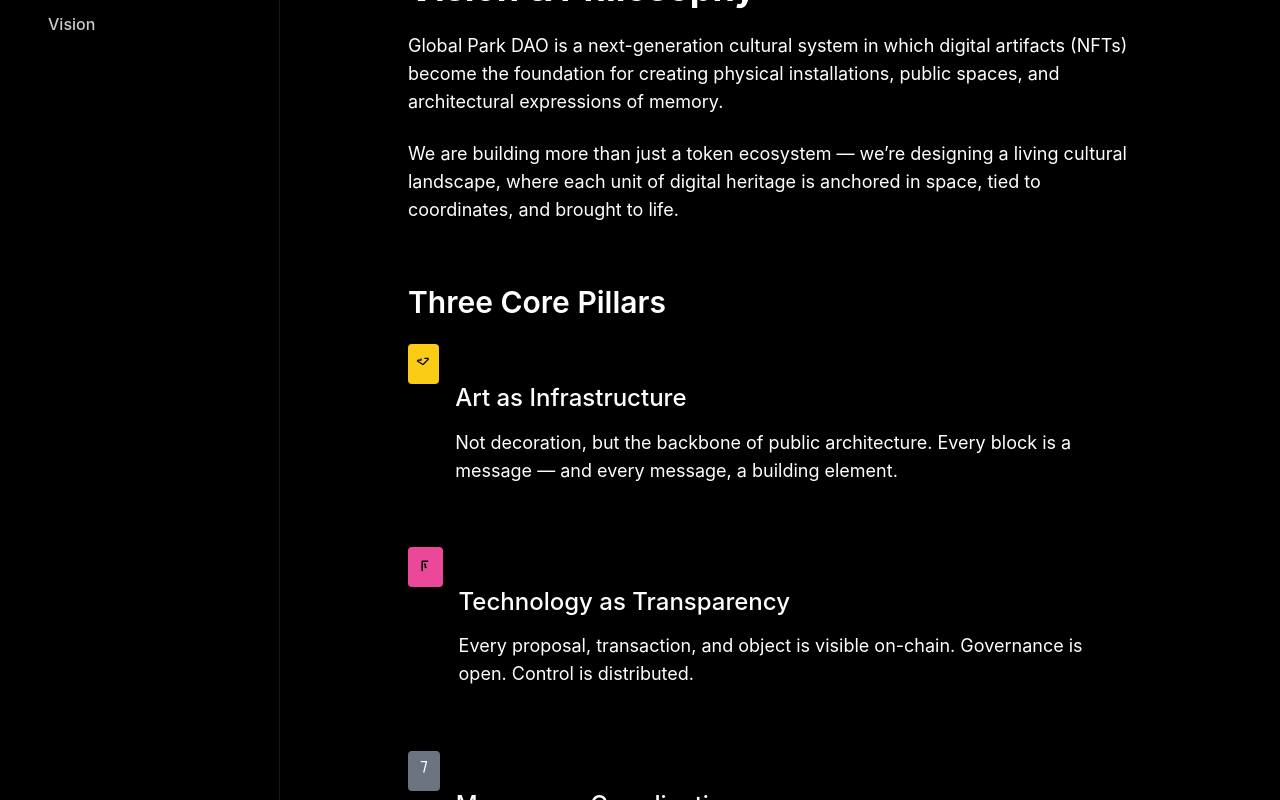
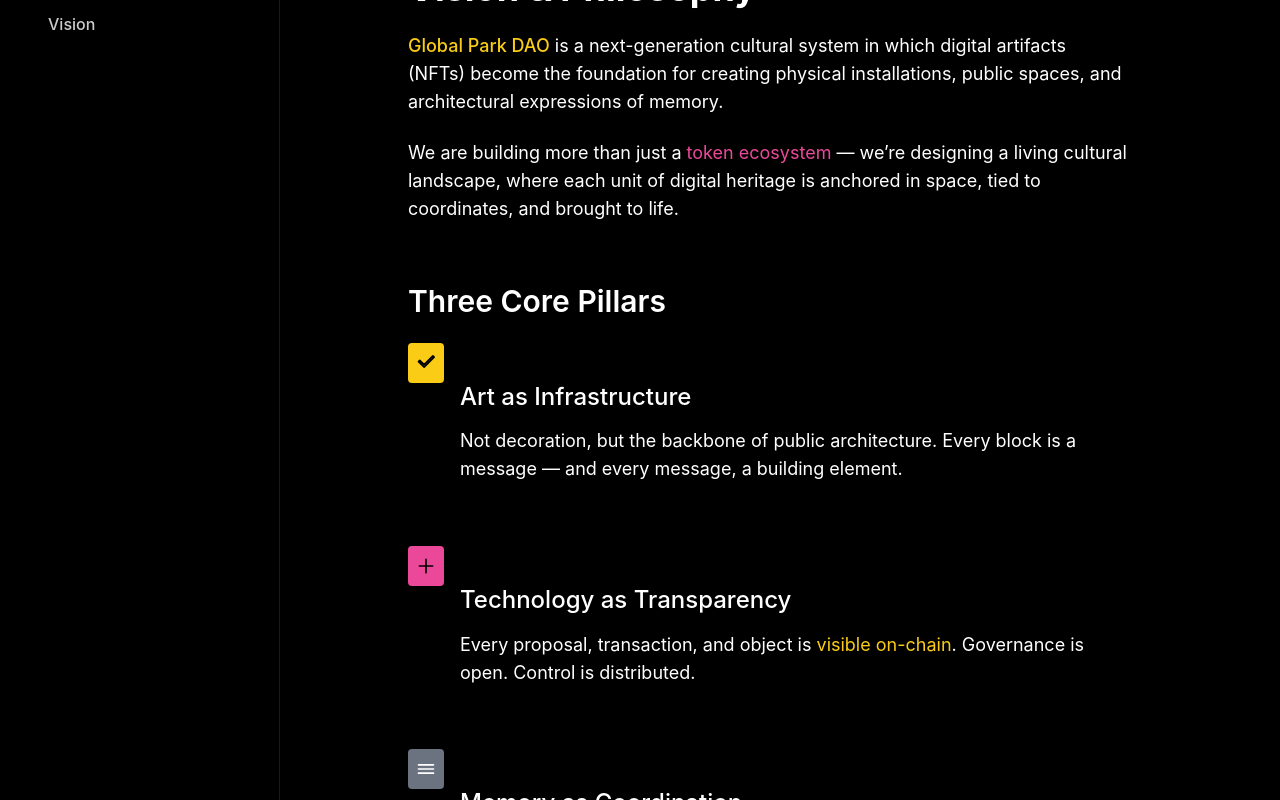
Before and after one commit to GPARKPRO/globalpark-site, a Next.js app: page /docs/white-paper/vision in a window 1280 px wide. Shown: the part 200-1000 px from the top of the page. Built offline with nearby package versions, Linux system fonts and the light colour scheme.

Commit message:
Update page.tsx

```diff
--- a/app/docs/white-paper/vision/page.tsx
+++ b/app/docs/white-paper/vision/page.tsx
@@ -6,29 +6,34 @@ export const metadata: Metadata = {
     'Discover the foundational philosophy and cultural framework of Global Park DAO — where NFTs become architecture, and memory becomes infrastructure.',
 };
 
+const iconStyle = 'w-5 h-5';
+
 export default function VisionPage() {
   return (
     <main className="max-w-3xl mx-auto px-6 py-16">
       <h1 className="text-4xl font-bold text-white mb-6">Vision & Philosophy</h1>
 
-      <p className="text-gray-300 mb-6">
-        Global Park DAO is a next-generation cultural system in which digital artifacts (NFTs) become the
-        foundation for creating physical installations, public spaces, and architectural expressions of memory.
+      <p className="text-gray-300 mb-4">
+        <span className="text-yellow-400 font-medium">Global Park DAO</span> is a next-generation cultural system in which
+        digital artifacts (NFTs) become the foundation for creating physical installations, public spaces, and
+        architectural expressions of memory.
       </p>
 
       <p className="text-gray-300 mb-12">
-        We are building more than just a token ecosystem — we’re designing a living cultural landscape,
-        where each unit of digital heritage is anchored in space, tied to coordinates, and brought to life.
+        We are building more than just a <span className="text-pink-500">token ecosystem</span> — we’re designing a
+        living cultural landscape, where each unit of digital heritage is anchored in space, tied to coordinates,
+        and brought to life.
       </p>
 
       <h2 className="text-2xl text-yellow-400 font-semibold mb-6">Three Core Pillars</h2>
 
       <div className="space-y-10">
 
+        {/* Block 1 */}
         <div className="flex items-start gap-4">
-          <div className="w-10 h-10 p-2 bg-yellow-400 text-black rounded">
-            <svg xmlns="http://www.w3.org/2000/svg" fill="none" viewBox="0 0 24 24" stroke="currentColor">
-              <path strokeLinecap="round" strokeLinejoin="round" strokeWidth="2" d="M14 10h4.586a1 1 0 0 1 .707 1.707l-7.586 7.586a1 1 0 0 1-1.414 0L2.707 14.707A1 1 0 0 1 3.414 13H8v-2" />
+          <div className="w-10 h-10 p-2 bg-yellow-400 text-black rounded flex items-center justify-center">
+            <svg xmlns="http://www.w3.org/2000/svg" className={iconStyle} fill="none" viewBox="0 0 24 24" stroke="currentColor">
+              <path strokeLinecap="round" strokeLinejoin="round" strokeWidth="2" d="M9.75 17L3 10.25l1.5-1.5L9.75 14l10.5-10.5 1.5 1.5L9.75 17z" />
             </svg>
           </div>
           <div>
@@ -40,30 +45,34 @@ export default function VisionPage() {
           </div>
         </div>
 
+        {/* Block 2 */}
         <div className="flex items-start gap-4">
-          <div className="w-10 h-10 p-2 bg-pink-500 text-black rounded">
-            <svg xmlns="http://www.w3.org/2000/svg" fill="none" viewBox="0 0 24 24" stroke="currentColor">
-              <path strokeLinecap="round" strokeLinejoin="round" strokeWidth="2" d="M13 16h-1v-4h-1m4-4H8m0 0v12" />
+          <div className="w-10 h-10 p-2 bg-pink-500 text-black rounded flex items-center justify-center">
+            <svg xmlns="http://www.w3.org/2000/svg" className={iconStyle} fill="none" viewBox="0 0 24 24" stroke="currentColor">
+              <path strokeLinecap="round" strokeLinejoin="round" strokeWidth="2" d="M12 4v16m8-8H4" />
             </svg>
           </div>
           <div>
             <h3 className="text-lg font-bold text-white">Technology as Transparency</h3>
             <p className="text-gray-300">
-              Every proposal, transaction, and object is visible on-chain. Governance is open. Control is distributed.
+              Every proposal, transaction, and object is <span className="text-yellow-400">visible on-chain</span>.
+              Governance is open. Control is distributed.
             </p>
           </div>
         </div>
 
+        {/* Block 3 */}
         <div className="flex items-start gap-4">
-          <div className="w-10 h-10 p-2 bg-gray-500 text-white rounded">
-            <svg xmlns="http://www.w3.org/2000/svg" fill="none" viewBox="0 0 24 24" stroke="currentColor">
-              <path strokeLinecap="round" strokeLinejoin="round" strokeWidth="2" d="M12 20l4-16M8 4h8" />
+          <div className="w-10 h-10 p-2 bg-gray-500 text-white rounded flex items-center justify-center">
+            <svg xmlns="http://www.w3.org/2000/svg" className={iconStyle} fill="none" viewBox="0 0 24 24" stroke="currentColor">
+              <path strokeLinecap="round" strokeLinejoin="round" strokeWidth="2" d="M3 7h18M3 12h18M3 17h18" />
             </svg>
           </div>
           <div>
             <h3 className="text-lg font-bold text-white">Memory as Coordination</h3>
             <p className="text-gray-300">
-              Physical and digital memory objects work as infrastructure — not only static records, but dynamic anchors of interaction.
+              Physical and digital memory objects work as infrastructure — not only static records,
+              but <span className="text-pink-500">dynamic anchors</span> of interaction.
             </p>
           </div>
         </div>
```
